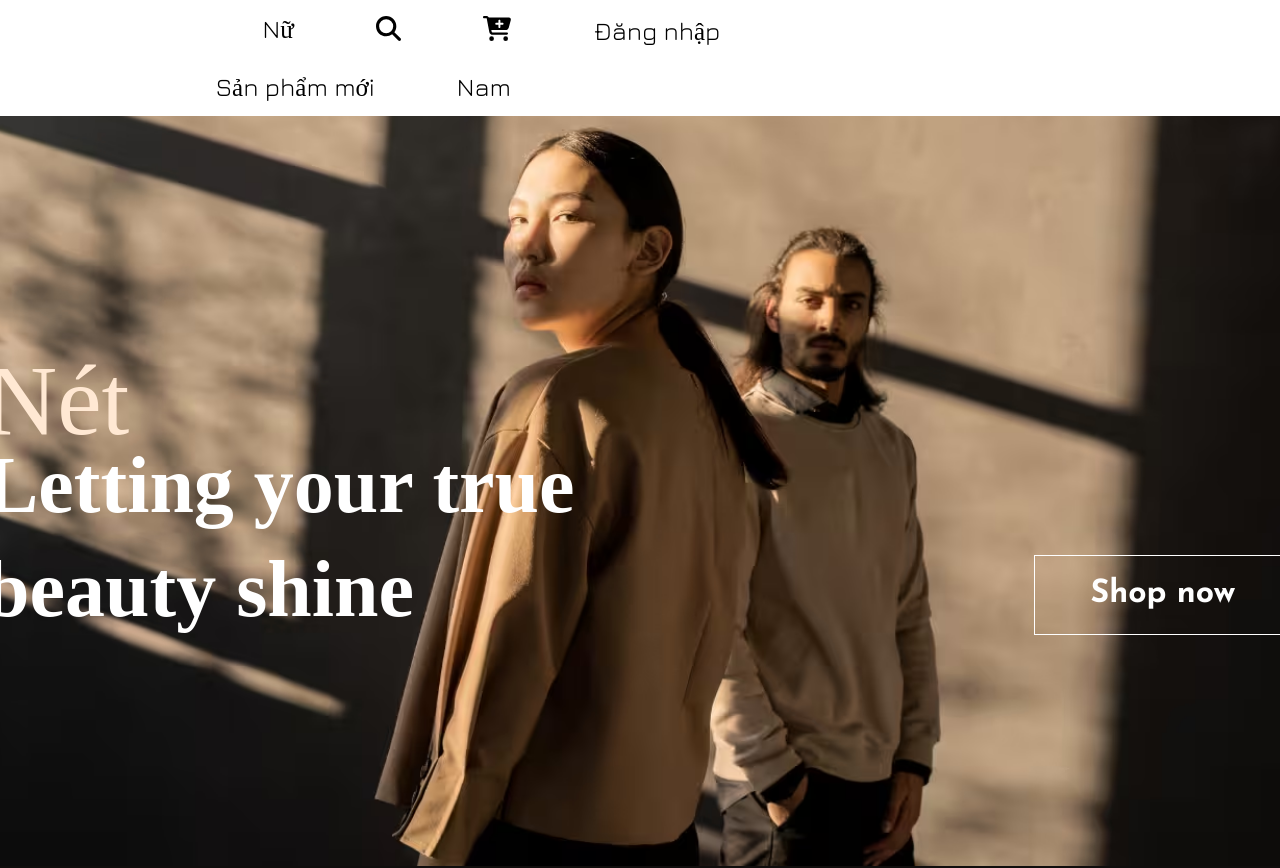
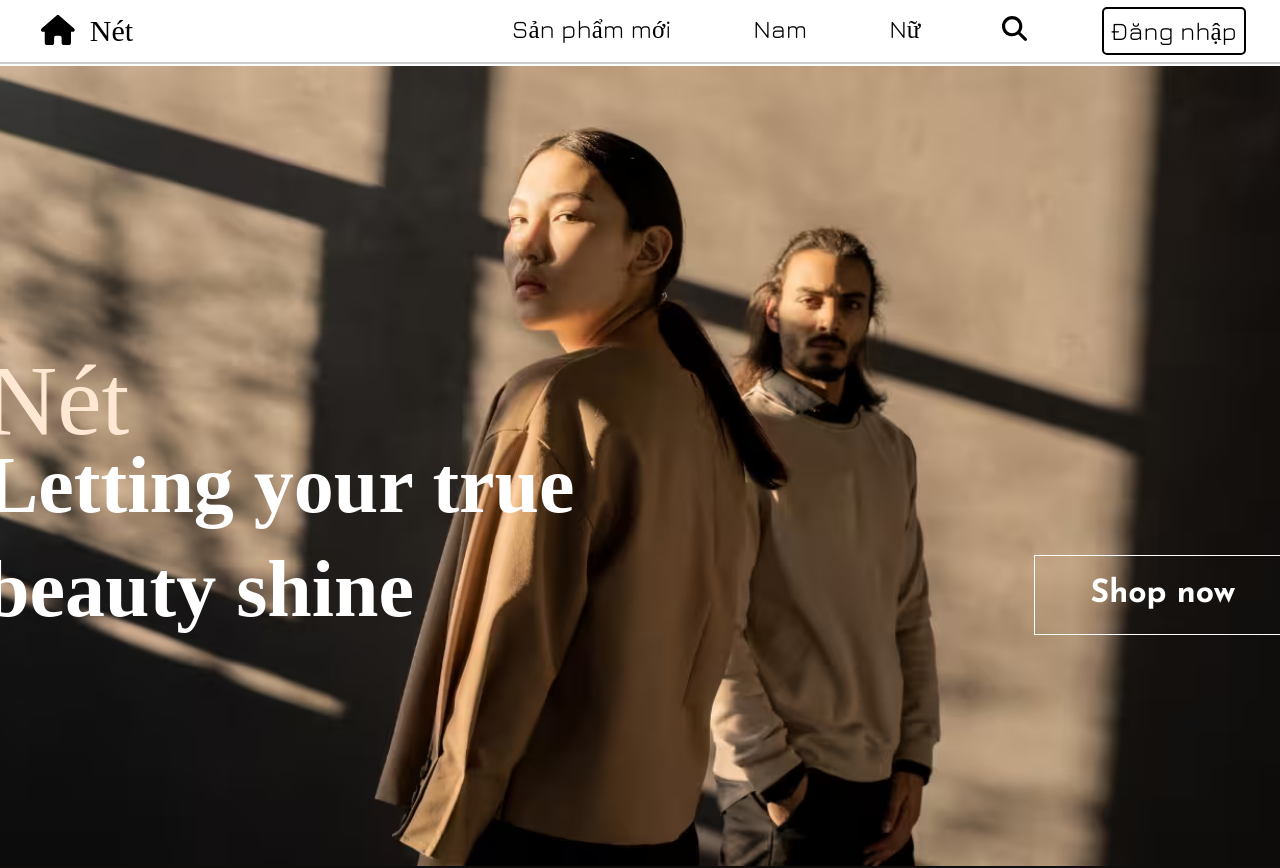
Before and after one commit to imsythang/final_clothing_website, a React (Create React App) app in the folder frontend/: page / in a window 1280 px wide. Shown: the top 868 px of the page. Built offline with nearby package versions, Linux system fonts and the light colour scheme; a web font is replaced by a local one.

Commit message:
change navbar(not final)

```diff
--- a/frontend/public/index.html
+++ b/frontend/public/index.html
@@ -7,7 +7,6 @@
   <meta name="viewport" content="width=device-width, initial-scale=1" />
   <meta name="theme-color" content="#000000" />
   <meta name="description" content="Web site created using create-react-app" />
-  <link rel="apple-touch-icon" href="%PUBLIC_URL%/logo192.png" />
   <link rel="stylesheet"
     href="https://fonts.googleapis.com/css2?family=Material+Symbols+Outlined:opsz,wght,FILL,GRAD@24,400,0,0&icon_names=home,search" />
   <link rel="stylesheet" href="https://fonts.googleapis.com/css?family=Island%20Moments">
--- a/frontend/src/components/navbar/navbar.jsx
+++ b/frontend/src/components/navbar/navbar.jsx
@@ -2,7 +2,7 @@ import './navbar.scss';
 import { FontAwesomeIcon } from '@fortawesome/react-fontawesome';
 import { faMagnifyingGlass } from '@fortawesome/free-solid-svg-icons';
 import { faCartPlus } from '@fortawesome/free-solid-svg-icons';
-import { faHouse } from '@fortawesome/free-solid-svg-icons';
+import { faHouse, faUser } from '@fortawesome/free-solid-svg-icons';
 import { faCircleInfo } from '@fortawesome/free-solid-svg-icons';
 import { Link, useNavigate } from 'react-router-dom';
 import clsx from 'clsx';
@@ -21,6 +21,10 @@ function Navbar() {
         navigate("/"); // Redirect to the homepage or any other page
     };
 
+    const handNavigate = () => {
+        navigate("/myInfo");
+    }
+
     return (
         <ul className={clsx("navbar", { "logged-in": isLoggedIn, "guest": !isLoggedIn })}>
             <li>
@@ -31,10 +35,10 @@ function Navbar() {
             </li>
 
 
-            <div>
+            <div style={{ display: "flex" }}>
                 <li>
-                    <Link to="/women" className="element">
-                        Nữ
+                    <Link to="/newArrival" className="element">
+                        Sản phẩm mới
                     </Link>
                 </li>
 
@@ -44,18 +48,13 @@ function Navbar() {
                     </Link>
                 </li>
                 <li>
-                    <Link to="/newArrival" className="element">
-                        Sản phẩm mới
+                    <Link to="/women" className="element">
+                        Nữ
                     </Link>
                 </li>
-            </div>
+
                 {isLoggedIn ? (
-                <div>
-                    <li>
-                        <button onClick={handleLogout} className="login">
-                            Đăng xuất
-                        </button>
-                    </li>
+                    <>
                         <li>
                             <Link to="/cart" className="element">
                                 <FontAwesomeIcon icon={faCartPlus} />
@@ -71,43 +70,36 @@ function Navbar() {
                                 <FontAwesomeIcon icon={faMagnifyingGlass} />
                             </Link>
                         </li>
-
+                        <li style={{display:"flex", alignItems: "center", position: "relative", marginRight: "60px" }}>
+                            <div className="user__icon">
+                                <FontAwesomeIcon icon={faUser} style={{display:"block"}}/>
+                                <div className="show__option">
+                                    <button onClick={handleLogout} className="logout">
+                                        Đăng xuất
+                                    </button>
+                                    <button onClick={handNavigate} className="logout">
+                                        Thông tin
+                                    </button>
                                 </div>
-
+                            </div>
+                        </li>
+                    </>
                 ) : (
                     <>
-                    <li>
-                        <Link to="/signin" className="login" style={{ color: 'black' }}>
-                            Đăng nhập
-                        </Link>
-                    </li>
-                    <li>
-                        <Link to="/cart" className="element">
-                            <FontAwesomeIcon icon={faCartPlus} style={{ color: 'black' }} />
-                        </Link>
-                    </li>
+
                         <li>
                             <Link to="#search" className="element">
                                 <FontAwesomeIcon icon={faMagnifyingGlass} style={{ color: 'black' }} />
                             </Link>
                         </li>
                         <li>
-                        <Link to="/women" className="element" style={{ color: 'black' }}>
-                            Nữ
-                        </Link>
-                    </li>
-                    <li>
-                        <Link to="/men" className="element" style={{ color: 'black' }}>
-                            Nam
-                        </Link>
-                    </li>
-                    <li>
-                        <Link to="/newArrival" className="element" style={{ color: 'black' }}>
-                            Sản phẩm mới
+                            <Link to="/signin" className="login" style={{ color: 'black' }}>
+                                Đăng nhập
                             </Link>
                         </li>
                     </>
                 )}
+            </div>
         </ul>
     );
 }
--- a/frontend/src/components/navbar/navbar.scss
+++ b/frontend/src/components/navbar/navbar.scss
@@ -1,20 +1,23 @@
-ul.navbar {
+
+ul.navbar{
+    box-sizing: border-box;
     list-style-type: none;
     margin: 0;
     padding: 0;
-    background-color: #CFB38C;
     position: fixed;
-    /* Cố định vị trí ở trên cùng */
     top: 0;
-    /* Đặt vị trí trên cùng */
     left: 0;
     width: 100%;
-    /* Chiếm toàn bộ chiều rộng */
-    z-index: 1000;
-    /* Đảm bảo rằng navbar sẽ hiển thị trên mọi phần tử khác */
-    li a {
+    display: flex;
+    border-bottom: 2px solid #ccc;
+    z-index: 10000;
+    align-items: center;
+    justify-content: space-between;
+
+    li a,
+    li .login{
         display: block;
-        color: white;
+        color: #000;
         text-align: center;
         text-decoration: none;
         font-size: 25px;
@@ -26,59 +29,112 @@ ul.navbar {
         padding: 7px;
     }
 
-    li a:hover:not(.active) {
+    li a:hover {
         text-decoration: underline;
-    }
-
-    .navbar {
-        position: fixed;
-        height: 65px;
-        z-index: 99;
     }
 
     .home {
         font-family: Island Moments;
-        float: left;
         font-size: 30px;
-    }
-
-    .element {
-        float: right;
-    }
-
-    .account {
-        float: right;
-        margin-right: 60px;
+        color: #000;
     }
 
     .login {
-        border: 2px solid white;
-        float: right;
+        border: 2px solid #000;
+        border-radius: 5px;
         margin-right: 60px;
+        text-decoration: none !important;
+
+        &:active{
+            opacity: 0.8;
+        }
     }
 
-    .active {
-        background-color: #04AA6D;
+    .login:hover {
+        background-color: #ccc;
     }
 
     .home__icon {
         margin-right: 15px;
     }
 
-    .sign_up_content{
-        /* Rectangle 58 */
+    .user__icon {
+        display: block;
+        font-size: 30px;
+        cursor: pointer;
+    }
 
-        position: fixed;
-        width: 750px;
-        height: 613px;
-        left: calc(50% - 750px/2);
-        top: calc(50% - 613px/2 - 59.5px);
+    .user__icon:hover .show__option{
+        display: block;
+        transform-origin: calc(100% - 40px) 0;
+    }
 
-        background: #FFFFFF;
+    .show__option {
+        display: none;
+        position: absolute;
+        right: -20%;
+        top: 100%;
+        background-color: #fff;
+        width: 150px;
+        color: #000;
+        border-radius: 5px;
+        box-shadow: 0 2px 5px rgba(0, 0, 0, 0.2);
+        font-size: 15px;
 
+        cursor: default;
+        will-change: notifyGrowth,opacity;
+        animation: notifyGrowth ease-out .15s;
+        z-index: 99;
+
+        &::before {
+            content: "";
+            display: block;
+            height: 25px;
+            width: 85px;
+            position: absolute;
+            top: -28%;
+            right: 0px;
+            background-color: none;
+        }
+
+
+        &::after{
+            content: "";
+            display: block;
+            border-width: 11.2px 16px;
+            border-style: solid;
+            border-color: transparent transparent #fff transparent;
+            position: absolute;
+            top: -29%;
+            right: 4px;
+        }
+
+        .logout:hover {
+            opacity: 0.8;
+            background-color: #ccc;
+        }
     }
+
+
+    .logout {
+        cursor: pointer;
+        display: block;
+        background-color: #fff;
+        border: none;
+        border-radius: 5px;
+        padding: 10px;
+        width: 100%;
+        font-size: 16px;
+    }
+
 }
 
-.guest {
-    background-color: #fff !important;
+
+ul.guest {
+    background-color: #fff;
 }
+
+
+ul.logged-in {
+    background-color: #CFB38C;
+}
--- a/frontend/src/styles/global.scss
+++ b/frontend/src/styles/global.scss
@@ -26,3 +26,14 @@ code {
     font-family: source-code-pro, Menlo, Monaco, Consolas, 'Courier New',
         monospace;
 }
+
+@keyframes notifyGrowth {
+    from{
+        opacity: 0;
+        transform: scale(0);
+    }
+    to {
+        opacity: 1;
+        transform: scale(1);
+    }
+}
--- a/frontend/src/views/homePage.jsx
+++ b/frontend/src/views/homePage.jsx
@@ -78,7 +78,6 @@ export default function HomePage() {
 
     return (
         <>
-            <Navbar />
             <Header />
             <Body />
             <Footer />
```
Lines whose indentation alone changed are shown as unchanged.
